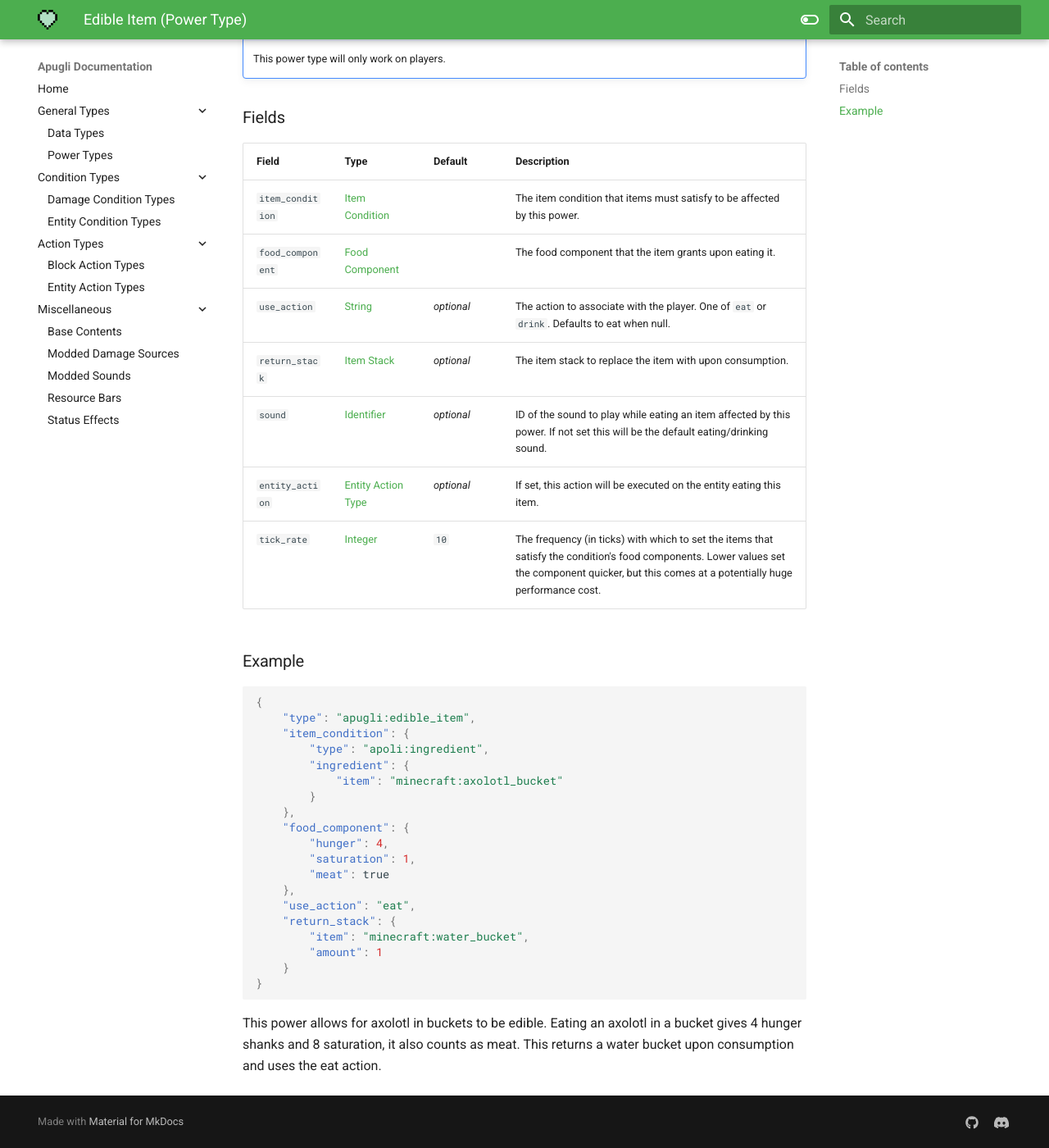
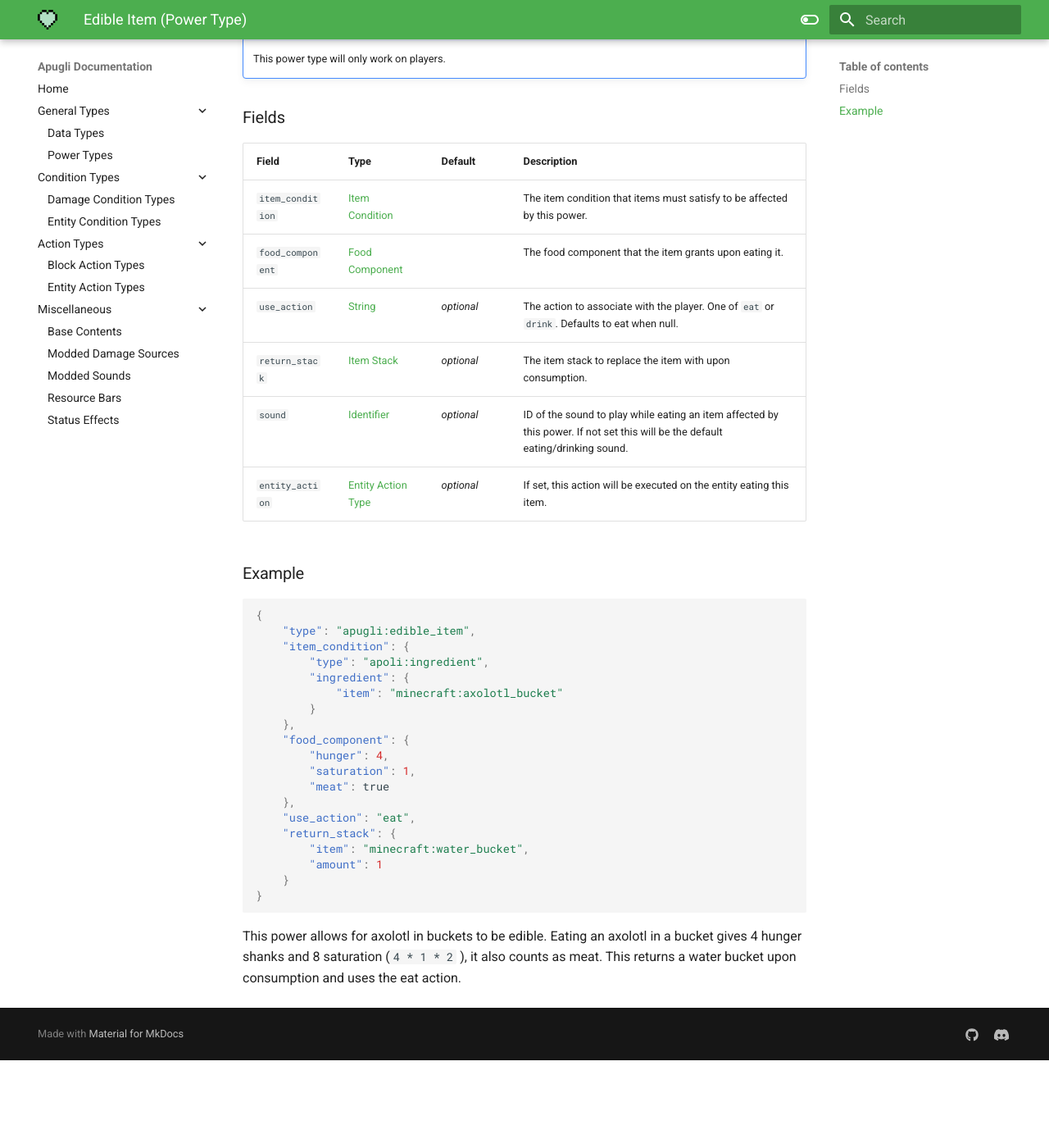
Before and after one commit to MerchantPug/apugli-docs, an MkDocs documentation site: the page built from docs/types/power_types/edible_item.md, in a window 1280 px wide and 1400 px high, scrolled down 400 px. Shown: the whole window at 82% size. Built offline with MkDocs 1.6.1 and Material for MkDocs 9.7.7, drawn with Linux system fonts in a browser that asks for light colours; after the commit the page ends 1693 px from its top, so only the background shows below that.

Commit message:
Remove no longer used field

````diff
--- a/docs/types/power_types/edible_item.md
+++ b/docs/types/power_types/edible_item.md
@@ -27,7 +27,6 @@ Field  | Type | Default | Description
 `return_stack` | [Item Stack](https://origins.readthedocs.io/en/latest/types/data_types/item_stack/) | *optional* | The item stack to replace the item with upon consumption.
 `sound` | [Identifier](https://origins.readthedocs.io/en/latest/types/data_types/identifier/) | *optional* | ID of the sound to play while eating an item affected by this power. If not set this will be the default eating/drinking sound.
 `entity_action` | [Entity Action Type](https://origins.readthedocs.io/en/latest/types/entity_action_types/) | *optional* | If set, this action will be executed on the entity eating this item.
-`tick_rate` | [Integer](https://origins.readthedocs.io/en/latest/types/data_types/integer/) | `10` | The frequency (in ticks) with which to set the items that satisfy the condition's food components. Lower values set the component quicker, but this comes at a potentially huge performance cost.
 
 ### Example
 ```json
@@ -51,4 +50,4 @@ Field  | Type | Default | Description
     }
 }
 ```
-This power allows for axolotl in buckets to be edible. Eating an axolotl in a bucket gives 4 hunger shanks and 8 saturation, it also counts as meat. This returns a water bucket upon consumption and uses the eat action.
+This power allows for axolotl in buckets to be edible. Eating an axolotl in a bucket gives 4 hunger shanks and 8 saturation (`4 * 1 * 2` ), it also counts as meat. This returns a water bucket upon consumption and uses the eat action.
````
